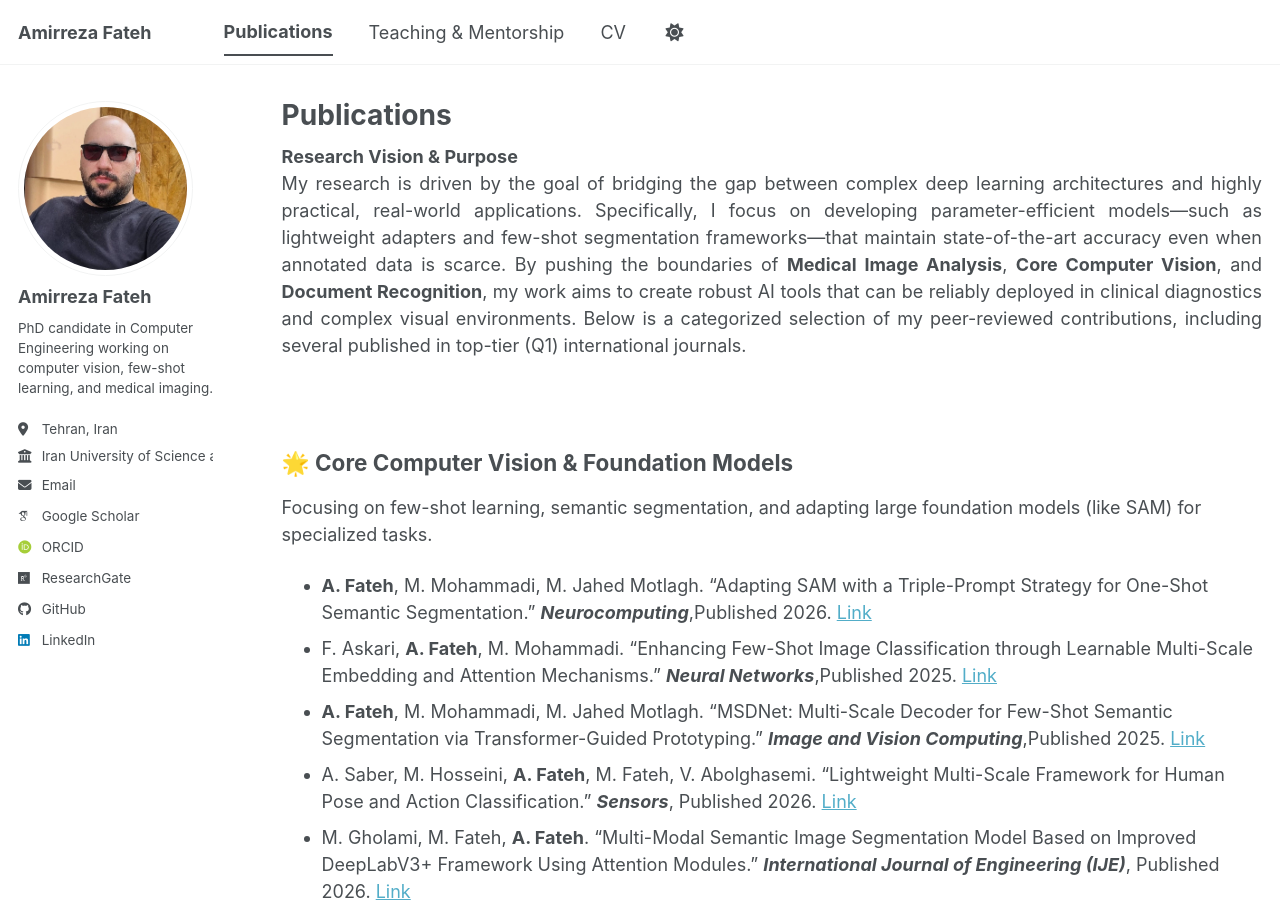
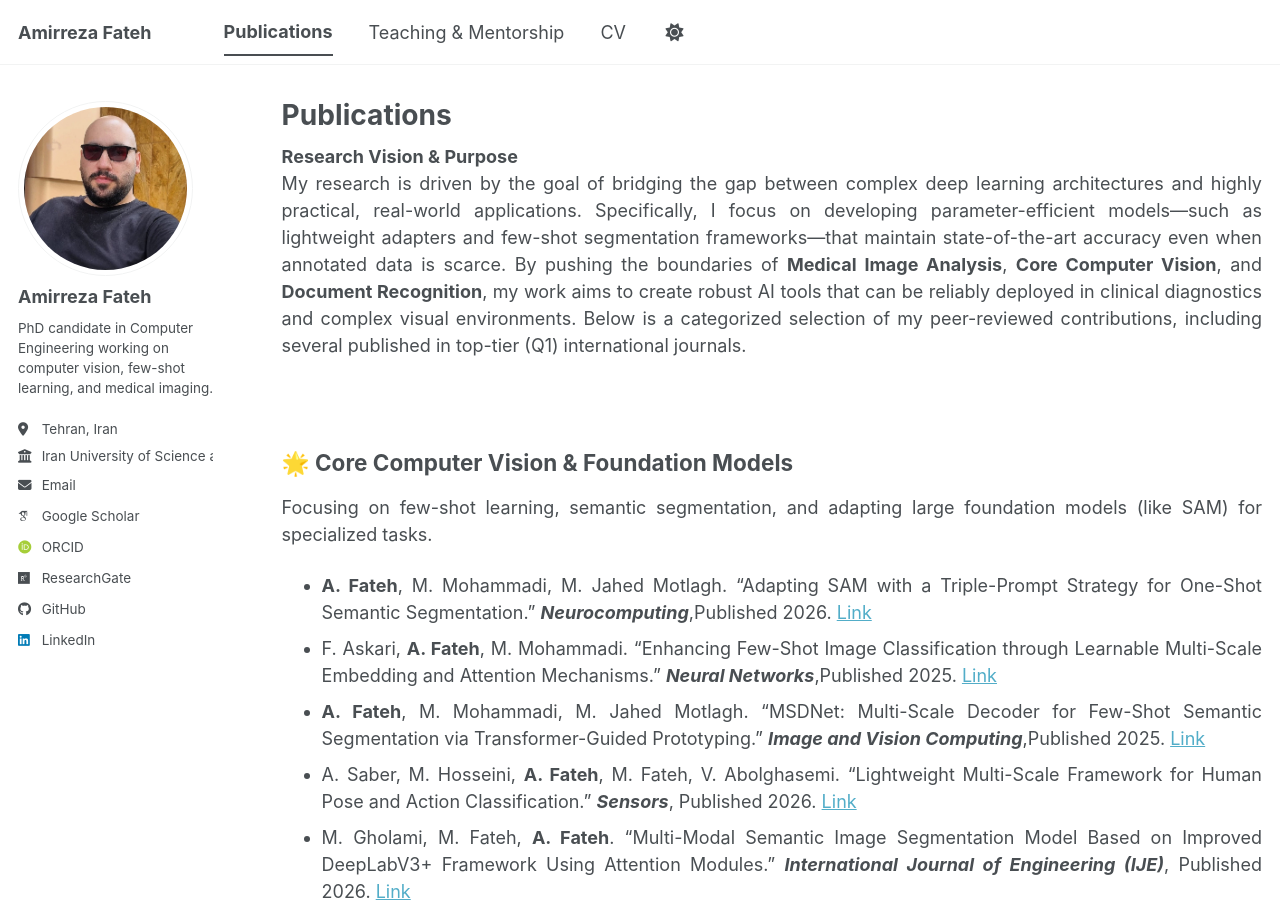
Before and after one commit to amirrezafateh/amirrezafateh.github.io, a Jekyll site: the page built from _pages/publications.md, in a window 1280 px wide and 900 px high. Built offline with Jekyll 4.4.1, drawn with Linux system fonts in a browser that asks for light colours; some web fonts are replaced; a script bundle is joined from its source files by our own code; library files that are not in the unit come from our copies.

Commit message:
Update publications.md

```diff
--- a/_pages/publications.md
+++ b/_pages/publications.md
@@ -13,7 +13,7 @@ By pushing the boundaries of <strong>Medical Image Analysis</strong>, <strong>Co
 </div>
 
 <br>
-
+<div style="text-align: justify;" markdown="1">
 ## 🌟 Core Computer Vision & Foundation Models
 Focusing on few-shot learning, semantic segmentation, and adapting large foundation models (like SAM) for specialized tasks.
 
@@ -42,3 +42,4 @@ Developing robust architectures for layout analysis and multilingual handwritten
 * **A. Fateh**, M. Rezvani, A. Tajary, M. Fateh. "Persian Printed Text Line Detection Based on Font Size." **_Multimedia Tools and Applications_**, Published 2023. [Link](http://dx.doi.org/10.1007/s11042-022-13243-x)
 * **A. Fateh**, M. Fateh, V. Abolghasemi. "Enhancing Optical Character Recognition: Efficient Techniques for Document Layout Analysis and Text Line Detection." **_Engineering Reports_**, Published 2023. [Link](https://doi.org/10.1002/eng2.12832)
 * **A. Fateh**, M. Rezvani, A. Tajary, M. Fateh. "Providing a Voting-Based Method for Combining Deep Neural Network Outputs to Layout Analysis of Printed Documents." **_Journal of Machine Vision and Image Processing_**, Published 2022. [Link](https://jmvip.sinaweb.net/article_136197.html?lang=en)
+</div>
```
